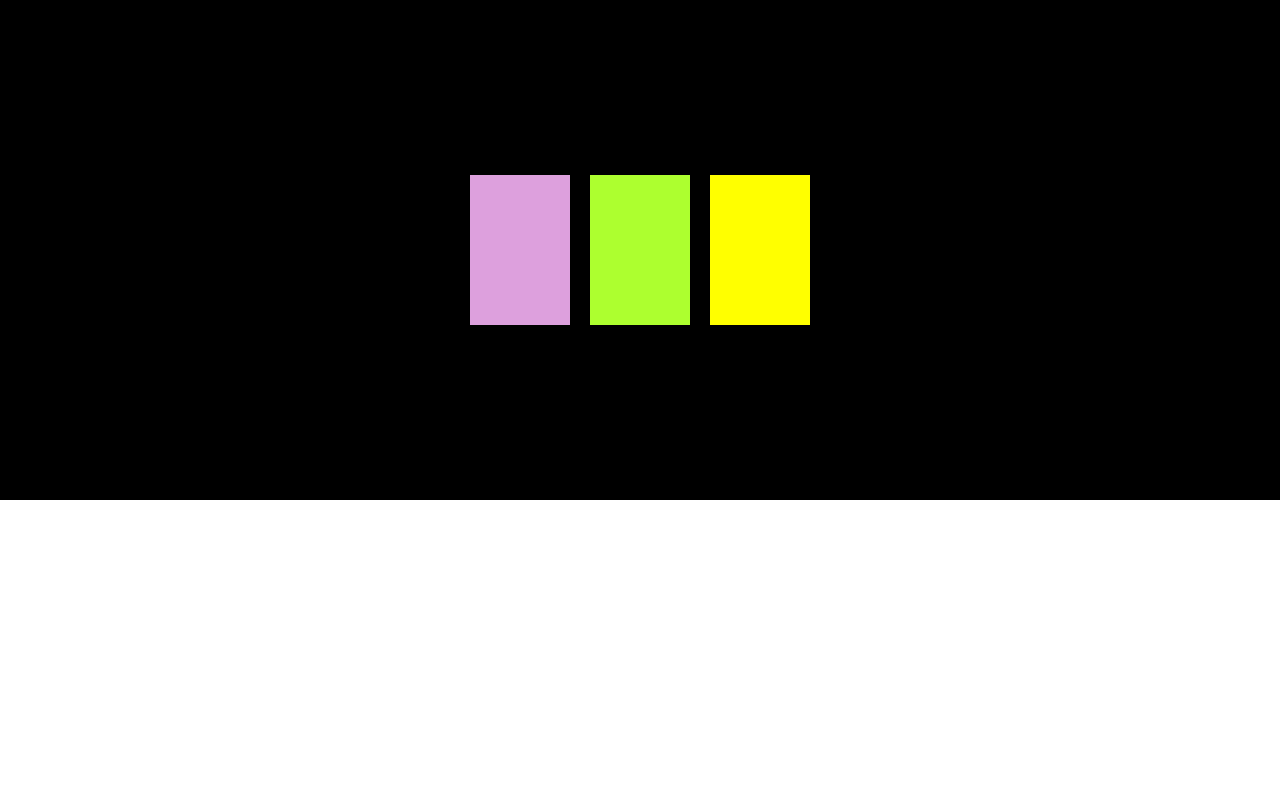
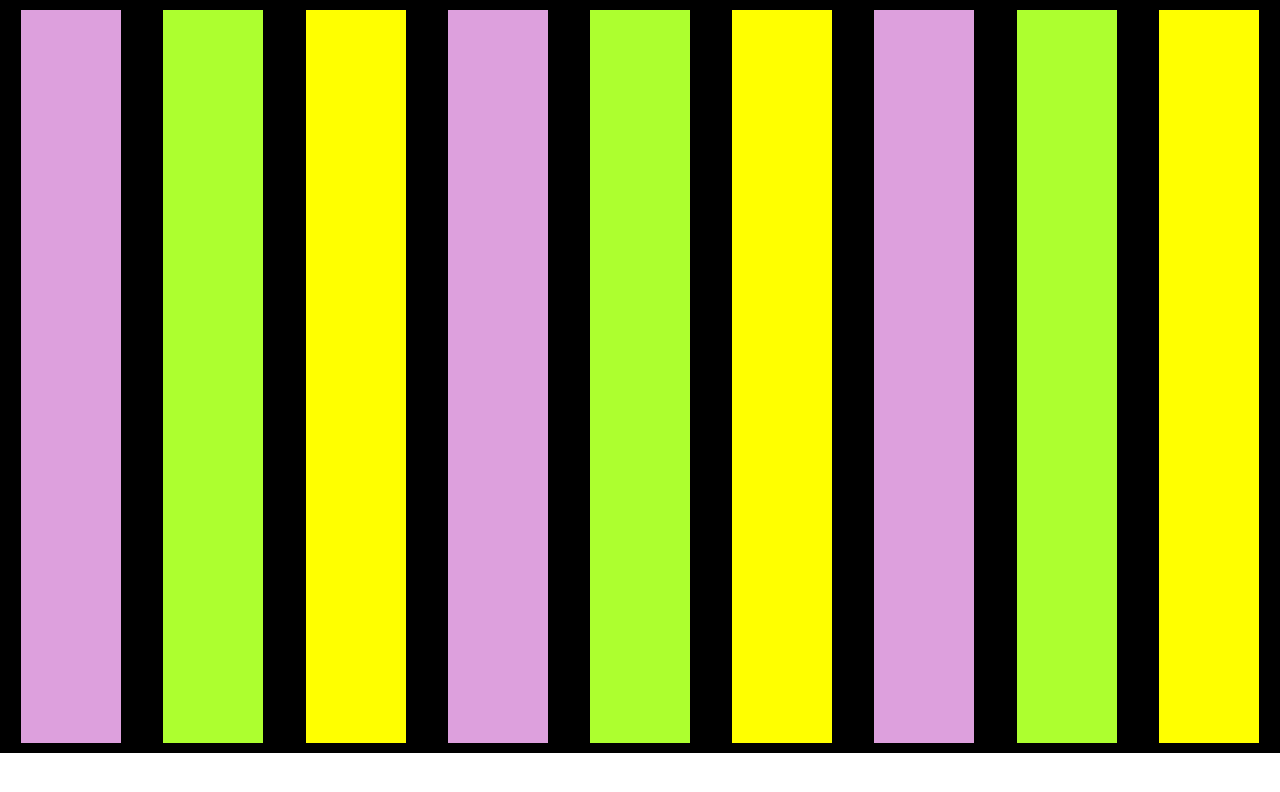
Before and after one commit to palak1101/FullStack-Web-Development, a plain HTML site: page index.html in a window 1280 px wide. Drawn offline with Linux system fonts and the light colour scheme.

Commit message:
some more flex properties

```diff
--- a/index.html
+++ b/index.html
@@ -13,18 +13,21 @@
         }
 
         .parent{
-            height: 500px;
+            height: 753px;
             background-color: black;
             position: relative;
             display: flex;
             /* flex-direction: row-reverse; */
-            justify-content: center;
-            align-items: center;
+            /* justify-content: center; */
+            /* align-items: center; */
+            justify-content: space-around;
+            align-items: stretch;
+            flex-wrap: wrap;
         }
 
         .child{
             width: 100px;
-            height: 150px;
+            min-height: 150px;
             /* display: inline-block; */
             background-color: orange;
             margin: 10px;
@@ -44,6 +47,12 @@
         <div style="background-color: greenyellow" class="child"></div>
         <div style="background-color: yellow" class="child"></div>
         <!-- <div class="second_child"></div> -->
+        <div style="background-color: plum" class="child"></div>
+        <div style="background-color: greenyellow" class="child"></div>
+        <div style="background-color: yellow" class="child"></div>
+        <div style="background-color: plum" class="child"></div>
+        <div style="background-color: greenyellow" class="child"></div>
+        <div style="background-color: yellow" class="child"></div>
     </div>
 </body>
 </html>
```
